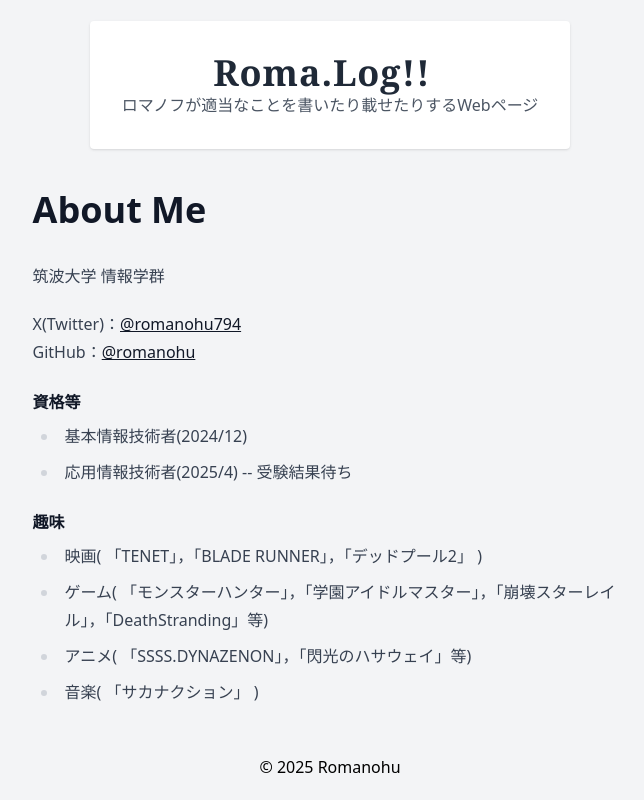
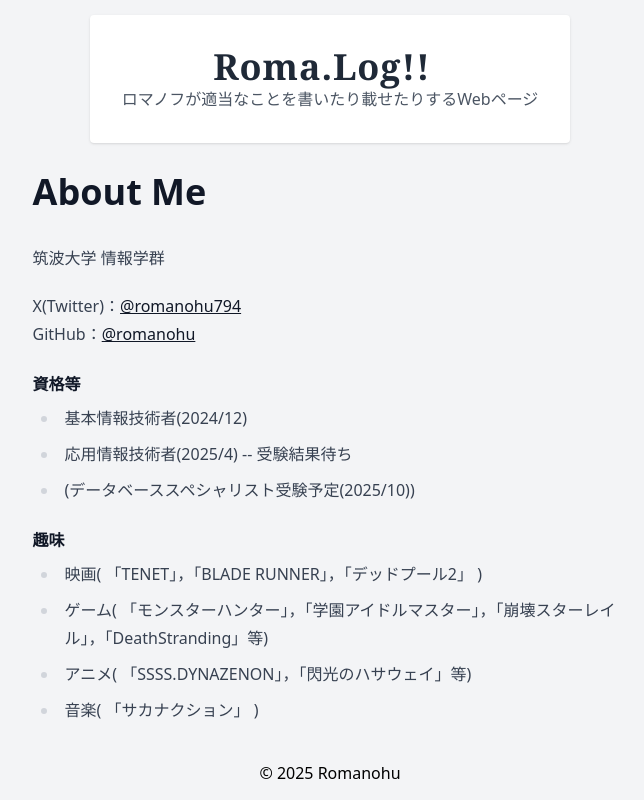
Before and after one commit to romanohu/roma-blog, a Next.js app in the folder my-app/: page /about in a window 1280 px wide. Shown: the whole page, without its empty margins (310-954 px from the left). Built offline with nearby package versions, Linux system fonts and the light colour scheme.

Commit message:
Readmeの編集

```diff
--- a/my-app/src/app/about/page.tsx
+++ b/my-app/src/app/about/page.tsx
@@ -14,6 +14,7 @@ export default function AboutPage() {
         <ul>
           <li>基本情報技術者(2024/12)</li>
           <li>応用情報技術者(2025/4) -- 受験結果待ち</li>
+          <li>(データベーススペシャリスト受験予定(2025/10)) </li>
         </ul>
       <h4>趣味</h4>
         <ul>
```
